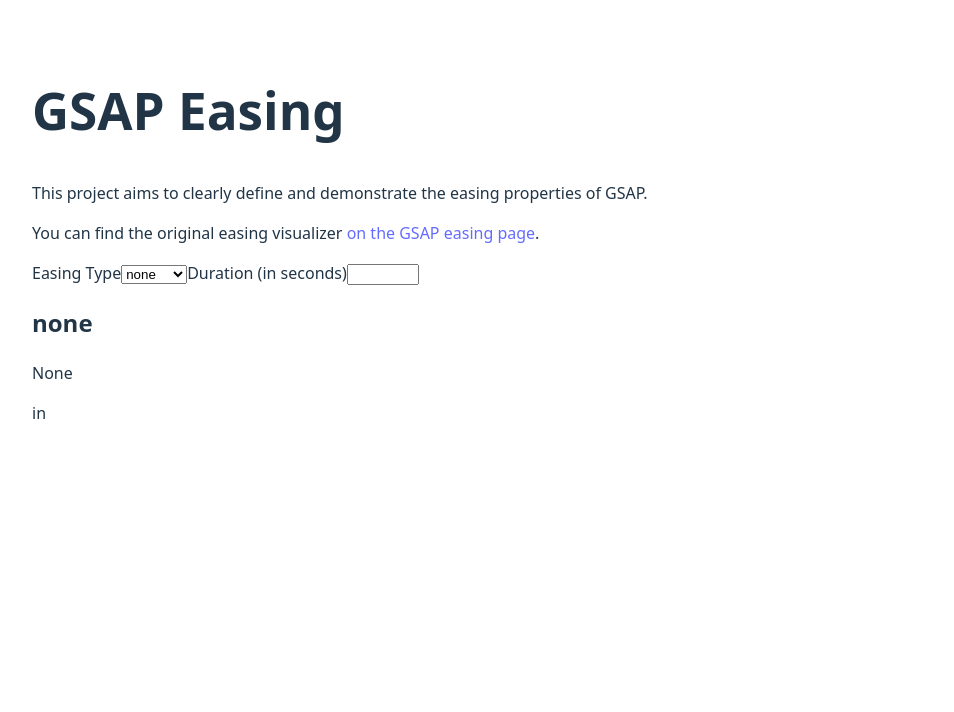
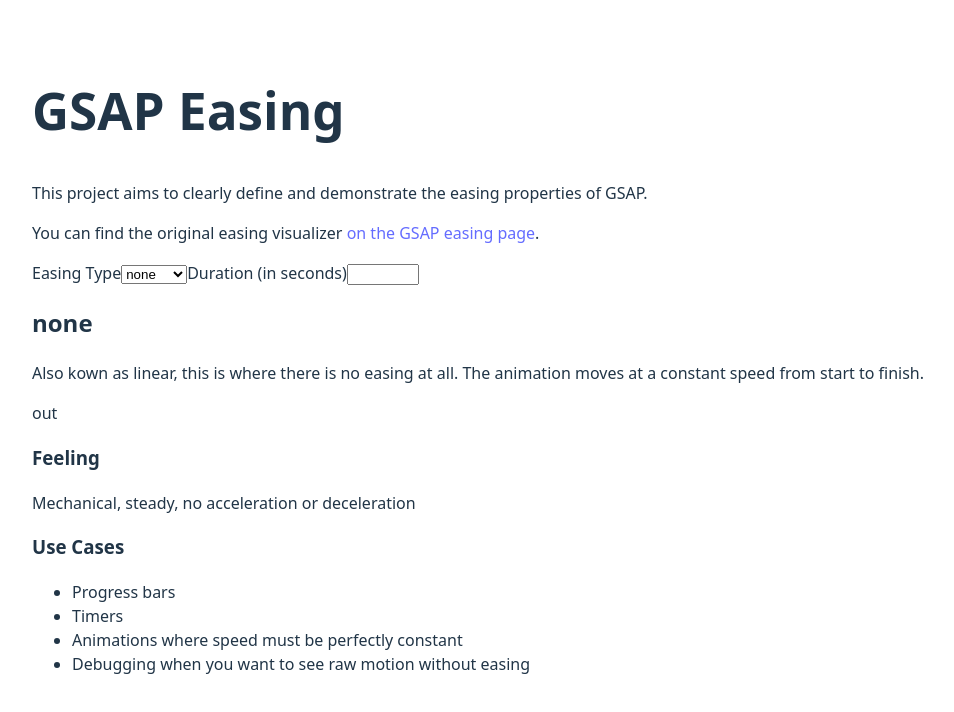
Before and after one commit to ConorCrutchley/gsap-easing, a React (Vite) app: page / in a window 1280 px wide. Shown: the top 712 px of the page, without its empty margins (8-962 px from the left). Built offline with nearby package versions, Linux system fonts and the light colour scheme.

Commit message:
feat: Added preliminary text to easingTypes object

```diff
--- a/src/components/Explanation.tsx
+++ b/src/components/Explanation.tsx
@@ -15,7 +15,7 @@
   const selectedSpeedType = filters.speedType;
 
   return (
-    <section>
+    <aside>
       <h2>{selectedEasingType?.name}</h2>
       <p>{selectedEasingType?.description}</p>
       <p>{selectedSpeedType}</p>
@@ -29,7 +29,32 @@
           </ul>
         </>
       )}
-    </section>
+      <h3>Feeling</h3>
+      <p>{selectedEasingType?.feeling}</p>
+      {selectedEasingType && selectedEasingType.useCase.length > 0 && (
+        <>
+          <h3>Use Cases</h3>
+          <ul>
+            {selectedEasingType?.useCase.map((useCase, i) => (
+              <li key={`explanation-use-case-${i}`}>{useCase}</li>
+            ))}
+          </ul>
+        </>
+      )}
+      {selectedEasingType && selectedEasingType.examples.length > 0 && (
+        <>
+          <h3>Examples</h3>
+          {selectedEasingType?.examples.map((example, i) => (
+            <p key={`explanation-example-${i}`}>
+              {example.description} <br />
+              <a href={example.link.href} target="_blank" rel="noreferrer">
+                {example.link.text}
+              </a>
+            </p>
+          ))}
+        </>
+      )}
+    </aside>
   );
 };
 
--- a/src/constants/easingTypes.ts
+++ b/src/constants/easingTypes.ts
@@ -5,6 +5,15 @@
 type EasingType = {
   name: gsap.EaseString;
   description: string;
+  feeling: string;
+  useCase: string[];
+  examples: {
+    description: string;
+    link: {
+      href: string;
+      text: string;
+    };
+  }[];
   speedTypes: EasingSpeedType[];
 };
 
@@ -13,57 +22,158 @@
 export const easingTypes: EasingType[] = [
   {
     name: "none",
-    description: "None",
+    description:
+      "Also kown as linear, this is where there is no easing at all. The animation moves at a constant speed from start to finish.",
+    feeling: "Mechanical, steady, no acceleration or deceleration",
+    useCase: [
+      "Progress bars",
+      "Timers",
+      "Animations where speed must be perfectly constant",
+      "Debugging when you want to see raw motion without easing",
+    ],
+    examples: [],
     speedTypes: [],
   },
   {
     name: "back",
-    description: "Back",
+    description:
+      "With the back ease, this moves slightly past the start/end value before setting into place.",
+    feeling:
+      "Creates a “wind-up” or “overshoot,” like pulling and releasing a stretchy band",
+    useCase: [
+      "Buttons or cards entering the screen with personality",
+      "Tooltips or dropdowns that “pop” open",
+      "Elements that should feel slightly springy without a full-on elastic wobble",
+      "UI microinteractions where a subtle overshoot adds polish",
+    ],
+    examples: [],
     speedTypes: commonTypes,
   },
   {
     name: "bounce",
-    description: "Bounce",
+    description:
+      "The bounce ease mimics gravity. It hits the target then bounces several times until it settles.",
+    feeling: "Energetic, playful, bouncy physics effect",
+    useCase: [
+      "Playful UI elements",
+      "Game UI, children's sites, or fun animations",
+      "Dropping objects into place (e.g., icons falling into a grid)",
+      "Celebratory effects (points, coins, rewards)",
+    ],
+    examples: [],
     speedTypes: commonTypes,
   },
   {
     name: "circ",
-    description: "Circular",
+    description:
+      "The circular ease starts very slowly, accelerates quickly towards the middle, then eases sharply at the end.",
+    feeling:
+      "Natural, rounded motion, similar to objects moving along a circular arc.",
+    useCase: [
+      "Natural-feeling movements",
+      "Smooth entrances/exits that shouldn't feel too “techy”",
+      "Softly accelerating animations like modals or hero text",
+      "Organic transitions where speed ramps feel real-world",
+    ],
+    examples: [],
     speedTypes: commonTypes,
   },
   {
     name: "elastic",
-    description: "Elastic",
+    description:
+      "The elastic ease overshoots and oscillates back and forth multiple times like a rubber band or a string.",
+    feeling: "Stretchy, wobbly, rubber-band-like motion.",
+    useCase: [
+      "Highly stylised or playful UI",
+      "Animated logos or mascots",
+      "Elements that should feel rubbery or flexible",
+      "Attention-grabbing reveals (if used sparingly)",
+      "Showcasing physics-like effects without writing custom springs",
+    ],
+    examples: [],
     speedTypes: commonTypes,
   },
   {
     name: "expo",
-    description: "Exponential",
+    description:
+      "Similar to the circular ease, the exponential ease start extremely slow, rapily accelerates, then slows sharply at the end.",
+    feeling: "Dramatic, powerful, high-impact easing.",
+    useCase: [
+      "Dramatic entrances (hero sections, large titles, splash screens)",
+      "Animations that must feel “powerful” or high-tech",
+      "Reveals where you want a slow build-up then a rapid finish",
+      "Animations synced with sound or impact effects",
+    ],
+    examples: [],
     speedTypes: commonTypes,
   },
   {
     name: "power1",
-    description: "Power 1",
+    description: "A power based eas with mild acceleration / deceleration.",
+    feeling: "Smooth and subtle. Also known as Quad.",
+    useCase: [
+      "Most UI animations — subtle and pleasant",
+      "Fades, slides, and small movements",
+      "Motion that shouldn't draw attention to itself",
+      "Scroll-based animations",
+    ],
+    examples: [],
     speedTypes: commonTypes,
   },
   {
     name: "power2",
-    description: "Power 2",
+    description: "A power based eas with slight acceleration and deceleration.",
+    feeling: "More noticeable speed curve. Also known as Cubic.",
+    useCase: [
+      "Slightly more dynamic UI transitions",
+      "Moving mid-sized elements (cards, panels, sections)",
+      "When power1 feels too soft but power3 or expo feels too strong",
+    ],
+    examples: [],
     speedTypes: commonTypes,
   },
   {
     name: "power3",
-    description: "Power 3",
+    description:
+      "A power based ease that goes faster in the middle and slower at the ends.",
+    feeling: "Even stronger ease — faster in the middle, slower at the ends.",
+    useCase: [
+      "Snappier UI transitions",
+      "Larger movements across the screen",
+      "Animations where you want a strong acceleration/deceleration",
+      "Content reveals where the motion should feel decisive",
+    ],
+    examples: [],
     speedTypes: commonTypes,
   },
   {
     name: "power4",
-    description: "Power 4",
+    description:
+      "A power based ease with fast acceleration and a very slow finish.",
+    feeling:
+      "The strongest of the power eases — very fast acceleration and very slow finish.",
+    useCase: [
+      "Very fast, impactful animations",
+      "Hero header entrances",
+      "Animations that need to feel intense but not “cartoony”",
+      "High-end motion design where strong curves look intentional",
+    ],
+    examples: [],
     speedTypes: commonTypes,
   },
   {
     name: "sine",
-    description: "Sine",
+    description:
+      "The sine ease is based on a sine wave curve with a smooth rise and a smooth fall.",
+    feeling: "Gentle, natural, rhythmic; resembles a smooth pendulum motion.",
+    useCase: [
+      "Very gentle UI transitions",
+      "Modal fades, soft movements, opacity/blur effects",
+      "Hover effects",
+      "Page transitions that should feel calm and smooth",
+      "When you want easing that's noticeable but not dramatic",
+    ],
+    examples: [],
     speedTypes: commonTypes,
   },
 ];
--- a/src/hooks/useFilters.ts
+++ b/src/hooks/useFilters.ts
@@ -13,7 +13,7 @@
 
 const defaultFilters: Filters = {
   easingType: "none",
-  speedType: "in",
+  speedType: "out",
   duration: 0.5,
   setEasingType: () => {},
   setSpeedType: () => {},
```
